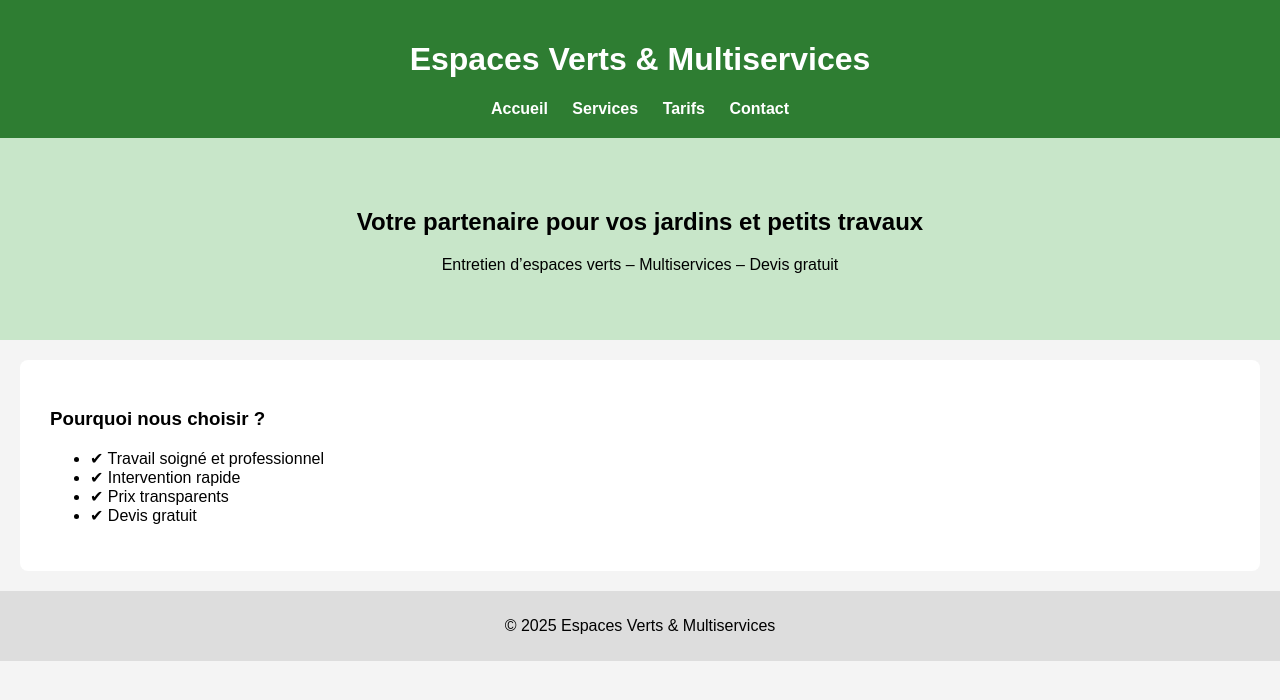
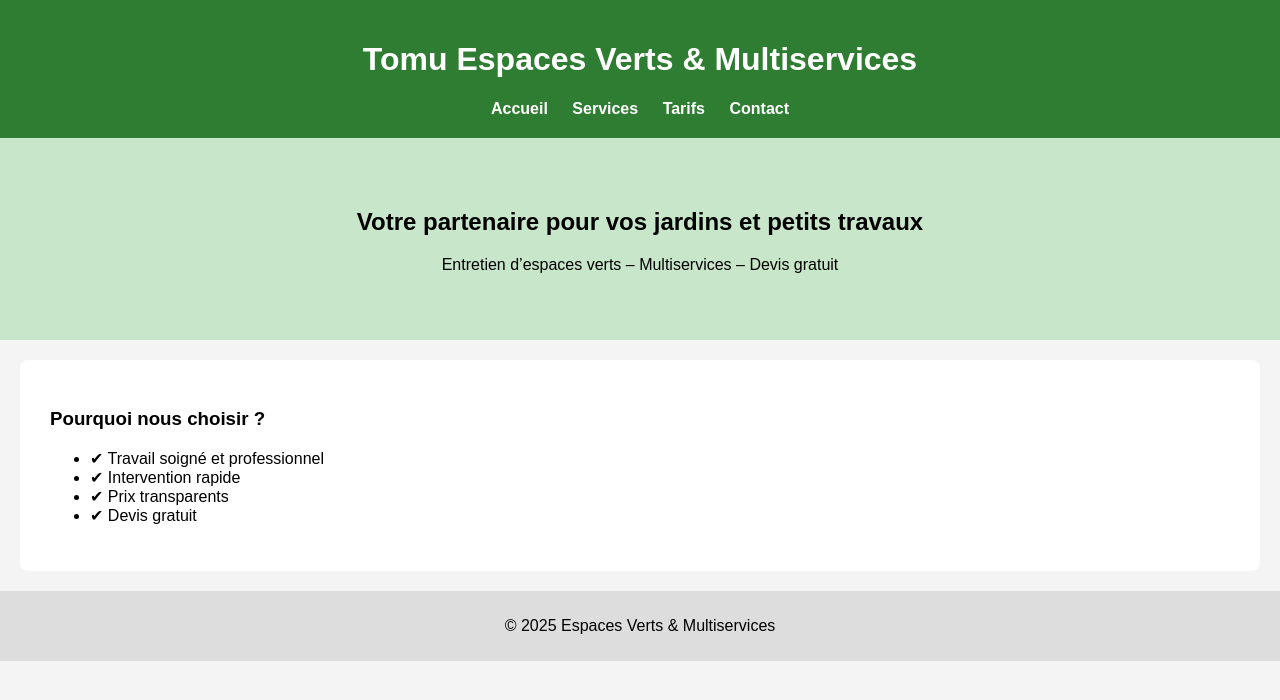
Before and after one commit to tespacevert-ship-it/Tomu.github.io, a plain HTML site: page index.html in a window 1280 px wide. Drawn offline with Linux system fonts and the light colour scheme.

Commit message:
Update index.html

```diff
--- a/index.html
+++ b/index.html
@@ -9,7 +9,7 @@
 
 <body>
 <header>
-    <h1>Espaces Verts & Multiservices</h1>
+    <h1> Tomu Espaces Verts & Multiservices</h1>
     <nav>
         <a href="index.html">Accueil</a>
         <a href="services.html">Services</a>
```
